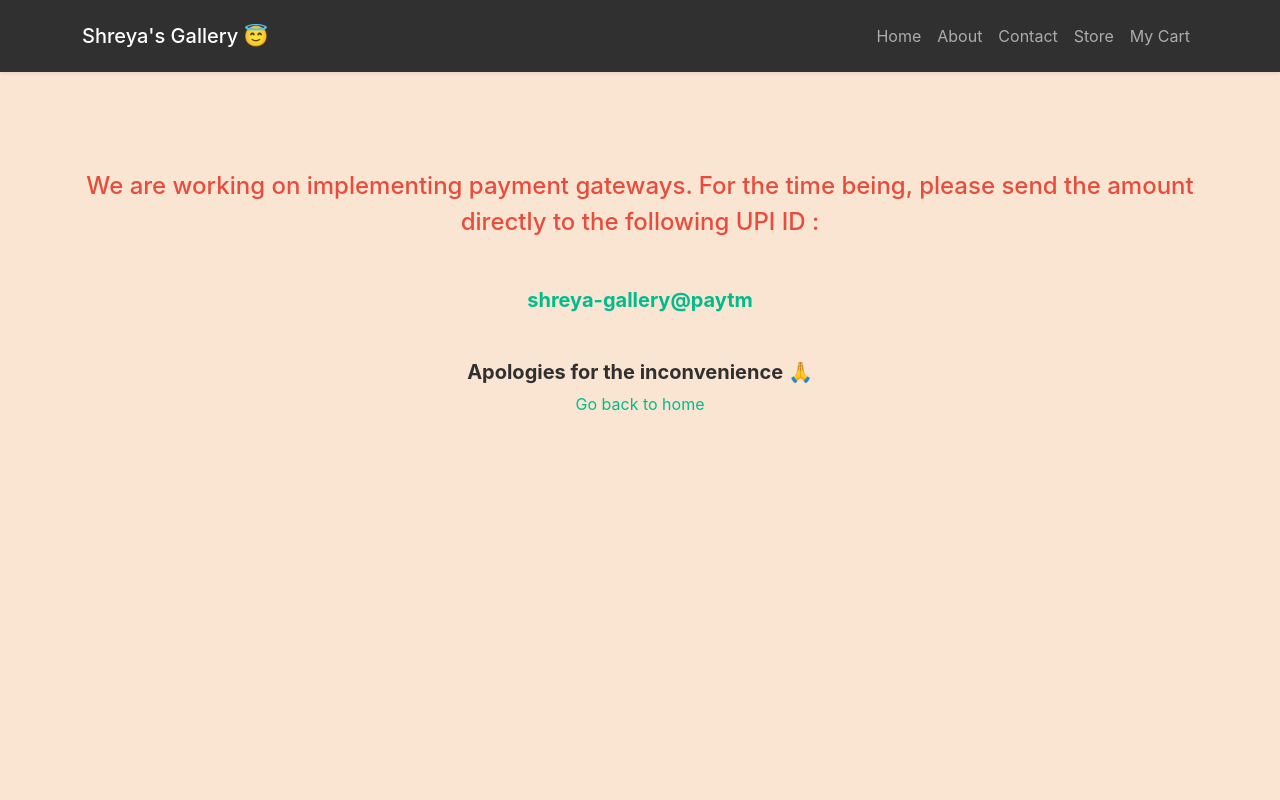
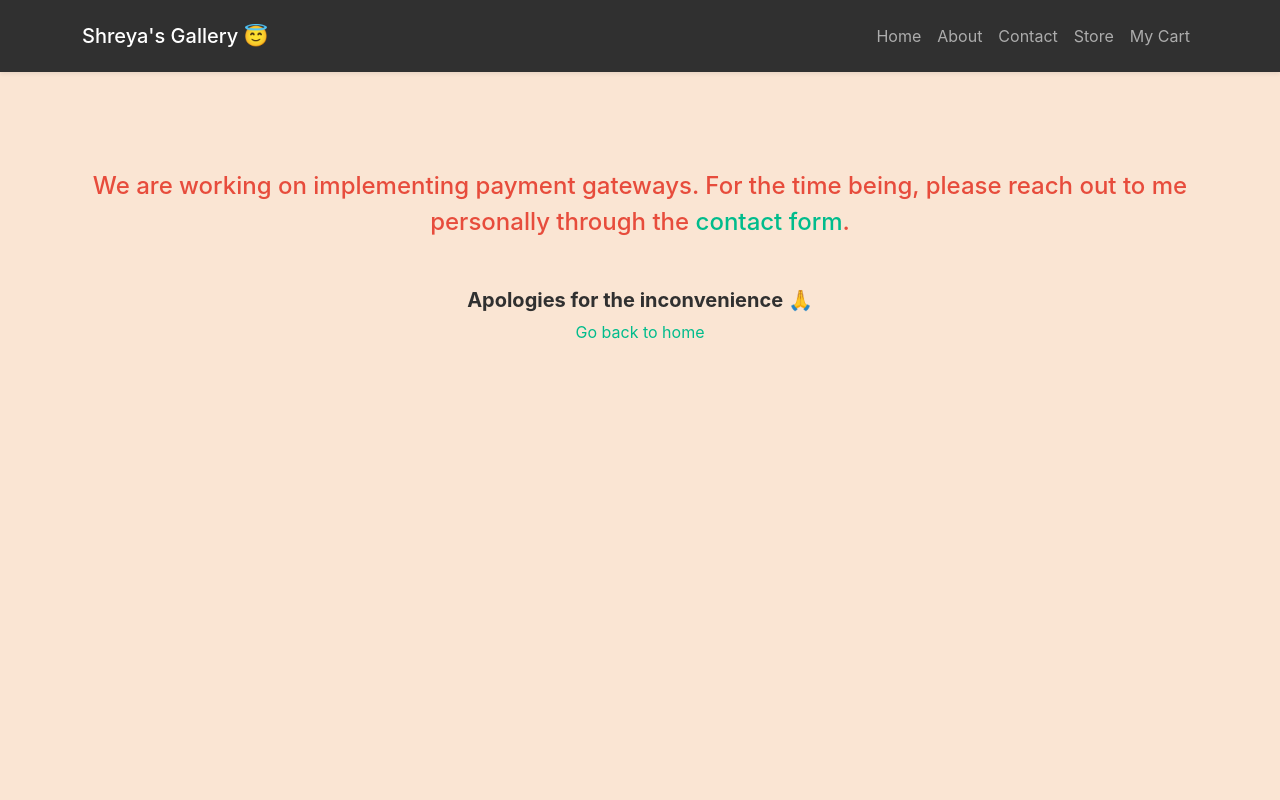
Before and after one commit to iamvkm/shreya-gallery, a React (Create React App) app: page /payment in a window 1280 px wide. Shown: the top 800 px of the page. Built offline with nearby package versions, Linux system fonts and the light colour scheme.

Commit message:
button and dialog fixes

```diff
--- a/src/components/Cart/PaymentDialog.js
+++ b/src/components/Cart/PaymentDialog.js
@@ -9,10 +9,9 @@ function PaymentDialog() {
                     color: '#e74c3c',
                     lineHeight: '1.5'
                 }}
-                    className="payment-dialog pt-5 mt-5 mx-5">
-                    We are working on implementing payment gateways. For the time being, please send the amount directly to the following UPI ID :
+                    className="payment-dialog pt-5 my-5 mx-5">
+                    We are working on implementing payment gateways. For the time being, please reach out to me personally through the <a style={{textDecoration: 'none'}} href="/contact">contact form</a>.
                 </h4>
-                <h5 className="my-5" style={{ color: '#00bc8c', fontWeight: '700' }}>shreya-gallery@paytm</h5>
                 <h5 style={{ color: '#303030', fontWeight: '700' }}>Apologies for the inconvenience 🙏</h5>
                 <a style={{ textDecoration: 'none' }} href="/">Go back to home</a>
             </div >
--- a/src/components/Home/LandingPage.js
+++ b/src/components/Home/LandingPage.js
@@ -13,8 +13,8 @@ function LandingPage() {
                     </div>
                 </Fade>
                 <Fade cascade>
-                    <button className="btn btn-danger shadow me-3 py-2"><a className="home-button" href="/shop">SEE MY WORK</a></button>
-                    <button className="btn btn-success shadow py-2"><a className="home-button" href="/about">READ ABOUT ME</a></button>
+                    <button className="home-button btn btn-danger shadow me-3"><a className="home-button" href="/shop">SEE MY WORK</a></button>
+                    <button className="home-button btn btn-success shadow"><a className="home-button" href="/about">READ ABOUT ME</a></button>
                 </Fade>
             </div>
         </div>
--- a/src/components/Home/landing-page.css
+++ b/src/components/Home/landing-page.css
@@ -11,6 +11,13 @@
 .landingPage a {
   text-decoration: none;
   color: white;
+}
+
+.landingPage .home-button {
+  font-size: 15px;
+  font-weight: 600;
+  height: 50px;
+  width: 150px;
 }
 
 /* Extra small devices (phones, 600px and down) */
```
